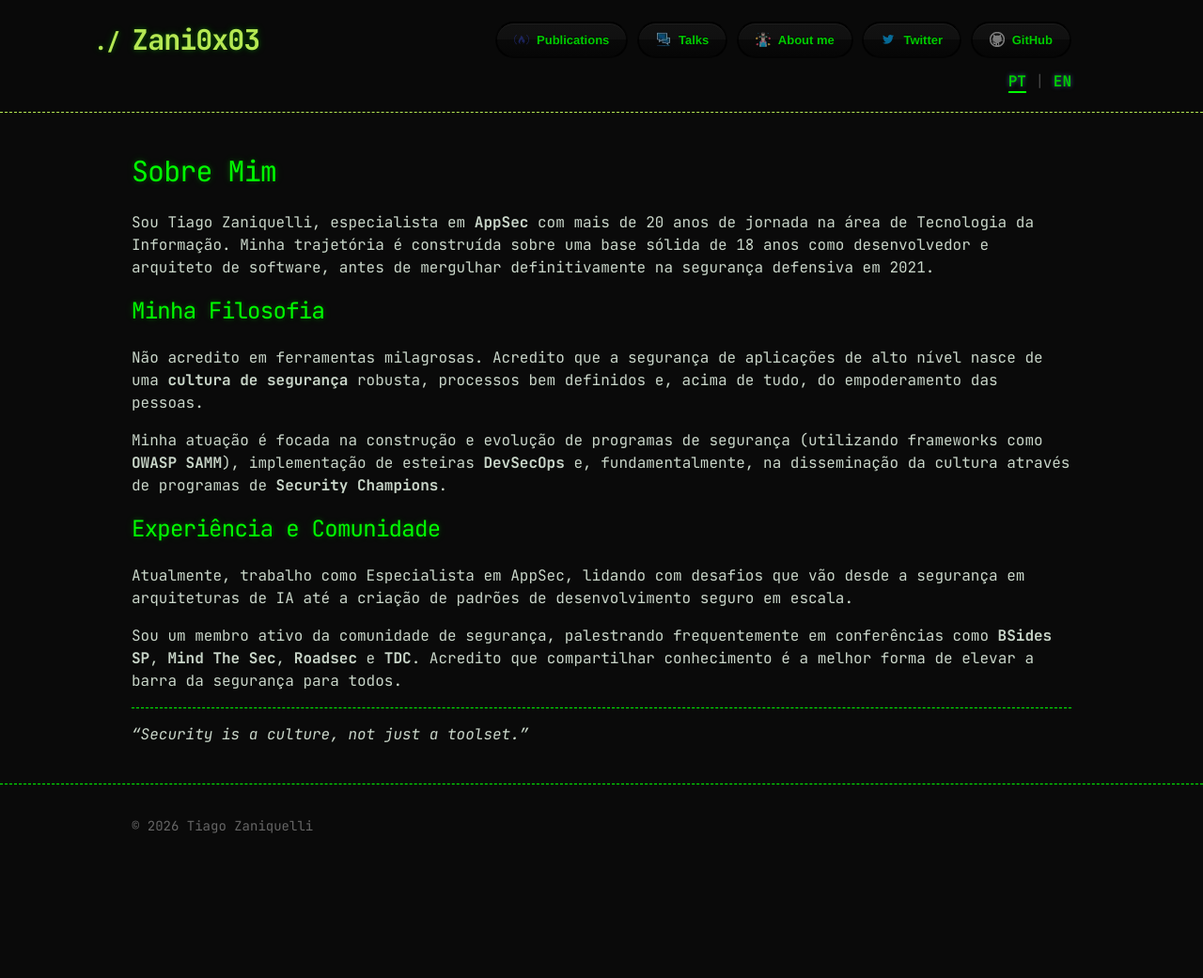
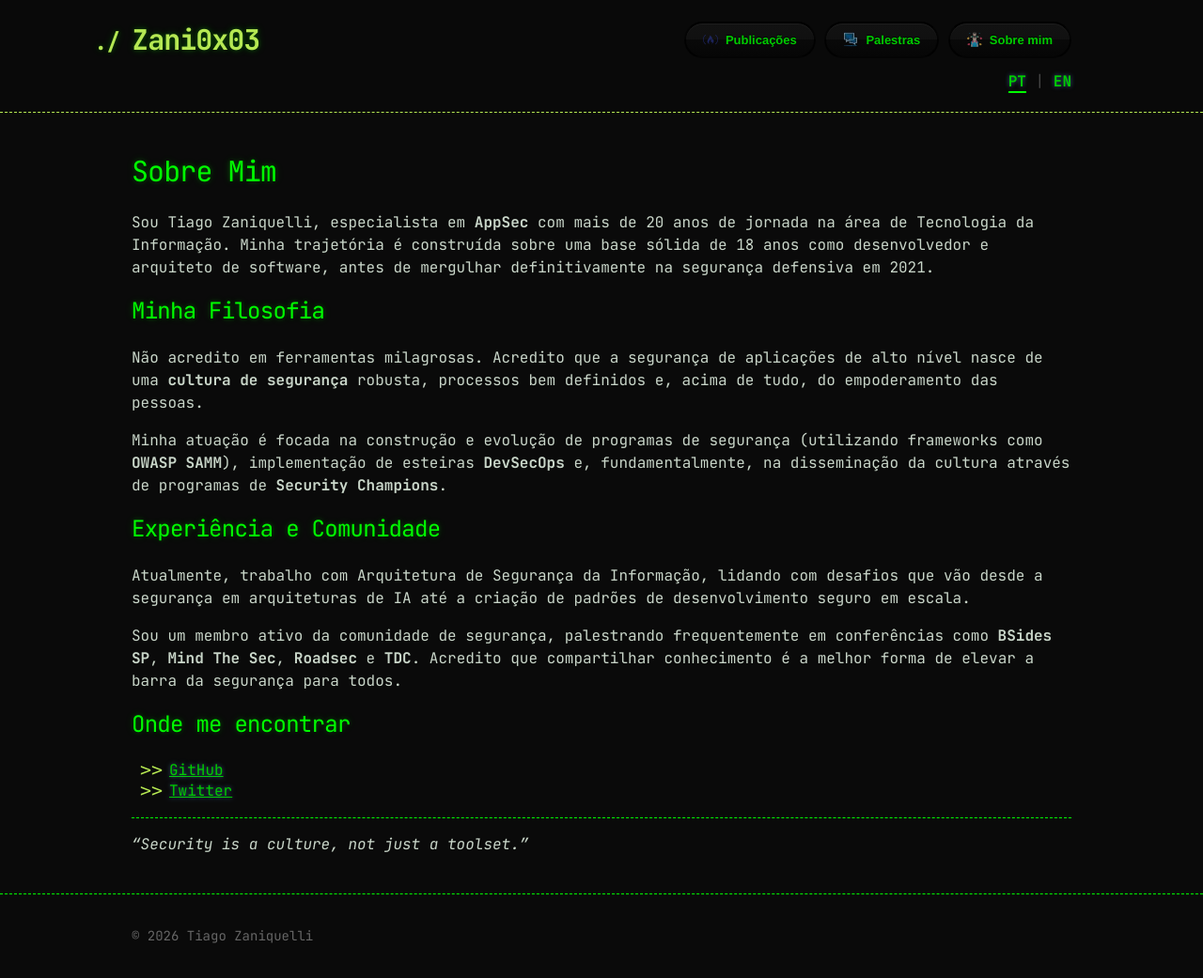
Before and after one commit to zani0x03/zani0x03.github.io, a Jekyll site: the page built from pages/about.md, in a window 1280 px wide. Shown: the whole page at 94% size. Built offline with Jekyll 4.4.1, drawn with Linux system fonts in a browser that asks for light colours; before the commit the page ends 924 px from its top, so only the background shows below that.

Commit message:
Menu bilíngue e perfis sociais movidos para a página Sobre
O menu era escrito à mão, sempre em inglês, e apontava sempre para as páginas em
português — um leitor navegando em inglês via "About me" e caía num texto em
português. Agora ele é montado a partir de _data/nav.yml: cada item é resolvido
pelo `ref`, o mesmo identificador que pareia as traduções, então o rótulo sai no
idioma da página e o link aponta para a versão daquele idioma.

Quando a tradução não existe, cai para o português. É o caso de Palestras, que
só existe em PT — o botão continua lá em vez de sumir do menu em inglês.

Os `href` passam a vir da própria página encontrada, e não de caminho escrito à
mão, então o endereço é sempre o de uma página que existe de fato.

Twitter e GitHub saíram do menu e viraram uma seção na página Sobre, nas duas
versões. As regras de ícone deles saíram do style.scss junto, para não sobrar
CSS apontando para botão inexistente.

Também: a página Sobre passa a dizer "trabalho com Arquitetura de Segurança da
Informação", nas duas versões, no lugar de "Especialista em AppSec".

Co-Authored-By: Claude Opus 5 <noreply@anthropic.com>

```diff
--- a/_layouts/default.html
+++ b/_layouts/default.html
@@ -20,20 +20,33 @@
           </a>
 
           {%- comment -%}
-            Os destinos internos usam a tag `link` do Jekyll de propósito. Ela resolve
-            o caminho em tempo de build e FALHA O BUILD se o alvo não existir — ao
-            contrário de um caminho escrito à mão, que vira 404 silencioso.
+            Menu montado a partir de _data/nav.yml, e não escrito à mão.
 
-            A versão deste redesign na cópia de trabalho havia trocado por
-            '/pages/talks.md' | relative_url, o que quebraria Talks e About me: o
-            Jekyll gera .html, não .md. Mantida a forma que já estava publicada.
+            Cada item é resolvido pelo `ref`: o rótulo sai no idioma da página e o link
+            aponta para a versão daquele idioma, caindo para o português quando a
+            tradução ainda não existe. Antes o menu era fixo em inglês e apontava sempre
+            para as páginas em português.
+
+            Os `href` vêm de `target.url`, ou seja, da própria página encontrada — não de
+            caminho escrito à mão. É por isso que não usamos mais a tag `link` aqui: o
+            endereço passa a ser sempre o de uma página que existe de fato. A versão
+            deste redesign na cópia de trabalho tinha ido pelo caminho oposto,
+            '/pages/talks.md' | relative_url, que dá 404 porque o Jekyll gera .html.
           {%- endcomment -%}
+          {%- assign all_docs = site.pages | concat: site.posts -%}
+          {%- assign cur_lang = page.lang | default: 'pt' -%}
           <nav id="downloads">
-            <a href="{% link index.md %}" class="btn btn-publications"><span class="icon"></span>Publications</a>
-            <a href="{% link pages/talks.md %}" class="btn btn-talk"><span class="icon"></span>Talks</a>
-            <a href="{% link pages/about.md %}" class="btn btn-about-me"><span class="icon"></span>About me</a>
-            <a target="_blank" rel="noopener noreferrer" href="https://twitter.com/zani0x03" class="btn btn-twitter"><span class="icon"></span>Twitter</a>
-            <a target="_blank" rel="noopener noreferrer" href="https://github.com/zani0x03" class="btn btn-github"><span class="icon"></span>GitHub</a>
+            {%- for item in site.data.nav -%}
+              {%- assign candidates = all_docs | where: "ref", item.ref -%}
+              {%- assign target = candidates | where: "lang", cur_lang | first -%}
+              {%- unless target -%}
+                {%- assign target = candidates | where: "lang", "pt" | first -%}
+              {%- endunless -%}
+              {%- if target -%}
+                {%- assign label = item.label[cur_lang] | default: item.label.pt %}
+            <a href="{{ target.url | relative_url }}" class="btn {{ item.class }}"><span class="icon"></span>{{ label }}</a>
+              {%- endif -%}
+            {%- endfor %}
           </nav>
         </div>
 
--- a/assets/css/style.scss
+++ b/assets/css/style.scss
@@ -7,7 +7,8 @@
 // menu responsivo e seletor de idioma nunca chegavam ao CSS publicado.
 @import 'hacker';
 
+// Twitter e GitHub saíram do menu e foram para a página "Sobre mim" — as regras de
+// ícone deles saíram junto, para não ficar CSS apontando para botão que não existe.
 .btn-publications .icon { opacity: 0.6; background: url("../images/publications.png") 0 0 no-repeat; }
 .btn-about-me .icon { opacity: 0.6; background: url("../images/about-me.png") 0 0 no-repeat; }
-.btn-twitter .icon { opacity: 0.6; background: url("../images/twitter.png") 0 0 no-repeat; }
 .btn-talk .icon { opacity: 0.6; background: url("../images/talk.png") 0 0 no-repeat; }
--- a/pages/about.md
+++ b/pages/about.md
@@ -17,9 +17,14 @@ Minha atuação é focada na construção e evolução de programas de seguranç
 
 ## Experiência e Comunidade
 
-Atualmente, trabalho como Especialista em AppSec, lidando com desafios que vão desde a segurança em arquiteturas de IA até a criação de padrões de desenvolvimento seguro em escala.
+Atualmente, trabalho com Arquitetura de Segurança da Informação, lidando com desafios que vão desde a segurança em arquiteturas de IA até a criação de padrões de desenvolvimento seguro em escala.
 
 Sou um membro ativo da comunidade de segurança, palestrando frequentemente em conferências como **BSides SP**, **Mind The Sec**, **Roadsec** e **TDC**. Acredito que compartilhar conhecimento é a melhor forma de elevar a barra da segurança para todos.
+
+## Onde me encontrar
+
+- [GitHub](https://github.com/zani0x03)
+- [Twitter](https://twitter.com/zani0x03)
 
 ---
 
```
Also changed, not shown: _data/nav.yml (added, +30 -0 lines), pages/about-en.md (+6 -1 lines).
